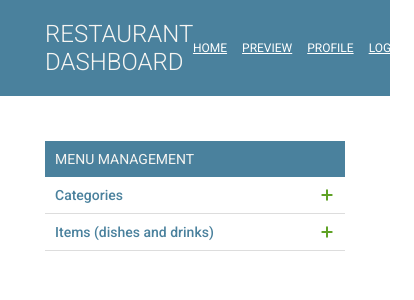
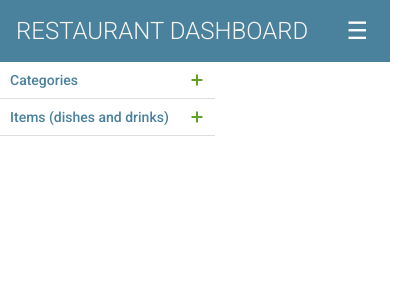
Before and after one commit to bereverte/digital-menu, a React (Create React App) app: page /home in a window 390 px wide. Shown: the top 300 px of the page, 414 px wide, since content can reach past the window. Built offline with nearby package versions, Linux system fonts and the light colour scheme; sample sign-in values are in the browser's storage.

Commit message:
Make menu responsive

```diff
--- a/src/components/Header.jsx
+++ b/src/components/Header.jsx
@@ -1,33 +1,46 @@
-import React, { useState, useEffect } from "react"
-import { useNavigate } from "react-router-dom"
-import apiMethods from "../api"
+import React, { useState } from "react";
+import { useNavigate } from "react-router-dom";
+import apiMethods from "../api";
 
 export default function Header() {
-  const restaurantId = localStorage.getItem("restaurantId")
-  const restaurantName = localStorage.getItem("restaurantName")
+  const restaurantId = localStorage.getItem("restaurantId");
+  const restaurantName = localStorage.getItem("restaurantName");
 
-  const navigate = useNavigate()
+  const navigate = useNavigate();
+  const [isMobileMenuOpen, setIsMobileMenuOpen] = useState(false);
 
   const handleLogout = () => {
-    localStorage.removeItem("token")
-    localStorage.removeItem("restaurantId")
-    navigate("/accounts/login")
-  }
+    localStorage.removeItem("token");
+    localStorage.removeItem("restaurantId");
+    navigate("/accounts/login");
+  };
 
   // Converteix el nom del restaurant a un format amigable per a la URL
-  const getRestaurantUrlName = name => {
-    return encodeURIComponent(name.replace(/\s+/g, "-").toLowerCase())
-  }
+  const getRestaurantUrlName = (name) => {
+    return encodeURIComponent(name.replace(/\s+/g, "-").toLowerCase());
+  };
 
   return (
     <header className="header">
       <p>Restaurant Dashboard</p>
-      <nav className="header-nav">
+      <button
+        className="hamburger-menu"
+        onClick={() => setIsMobileMenuOpen(!isMobileMenuOpen)}
+      >
+        ☰
+      </button>
+      <nav className={`header-nav ${isMobileMenuOpen ? "open" : ""}`}>
         <a href="/home">Home</a>
-        <a onClick={() => navigate(`/${getRestaurantUrlName(restaurantName)}/carta`)}>Preview</a>
+        <a
+          onClick={() =>
+            navigate(`/${getRestaurantUrlName(restaurantName)}/carta`)
+          }
+        >
+          Preview
+        </a>
         <a onClick={() => navigate("/profile")}>Profile</a>
         <button onClick={handleLogout}>Logout</button>
       </nav>
     </header>
-  )
+  );
 }
--- a/src/styles/Home.css
+++ b/src/styles/Home.css
@@ -493,3 +493,121 @@
 .profile-buttons button:hover {
   background-color: #4a819d;
 }
+
+.header {
+  display: flex;
+  justify-content: space-between;
+  align-items: center;
+  padding: 1rem;
+  color: #fff;
+}
+
+.header p {
+  margin: 0;
+}
+
+.header-nav {
+  display: flex;
+  gap: 1rem;
+}
+
+.header-nav a,
+.header-nav button {
+  text-decoration: none;
+  color: #fff;
+  background: none;
+  border: none;
+  cursor: pointer;
+  font-size: 1rem;
+}
+
+.hamburger-menu {
+  display: none;
+  font-size: 1.5rem;
+  background: none;
+  border: none;
+  color: #fff;
+  cursor: pointer;
+}
+
+/* Estils per a dispositius mòbils */
+@media (max-width: 768px) {
+  .menu-management-header {
+    display: none;
+  }
+
+  .menu-management-table {
+    display: flex;
+  }
+
+  .header-nav {
+    display: none;
+    flex-direction: column;
+    position: absolute;
+    right: 1rem;
+    border-radius: 4px;
+    padding: 1rem;
+    width: 150px;
+  }
+
+  .header-nav.open {
+    display: flex;
+    top: 52px;
+    width: 240px;
+    right: 0;
+    border-radius: 2px;
+    background-color: #76a9bd;
+    text-align: center;
+    z-index: -2;
+  }
+
+  .hamburger-menu {
+    display: block;
+  }
+
+
+
+  .header-nav {
+    width: 100%;
+    justify-content: space-around;
+    margin-top: 10px;
+  }
+
+  .dashboard-container {
+    flex-direction: column;
+    gap: 20px;
+    margin: 0;
+  }
+
+  .menu-management-container,
+  .details-panel-container,
+  .filter-container {
+    width: 100%;
+    max-width: none;
+    margin: 0;
+  }
+
+  .details-panel-table {
+    flex-direction: column;
+  }
+
+  .menu-management-table {
+    display: block;
+    overflow-x: auto;
+  }
+
+  .search-container {
+    max-width: 100%;
+  }
+
+  .form-group input,
+  .form-group textarea,
+  .profile-container {
+    width: 100%;
+  }
+
+  .data-table {
+    width: 100%;
+    max-width: initial;
+  }
+}
```
